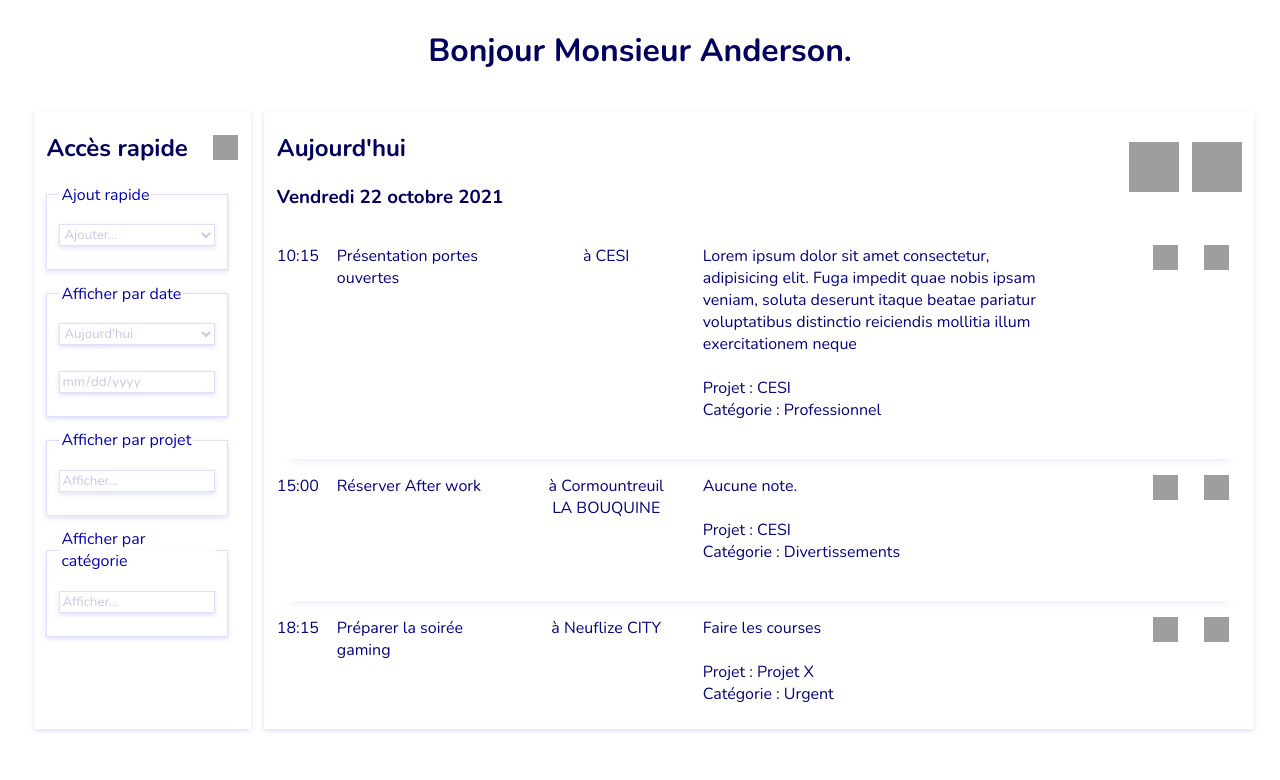
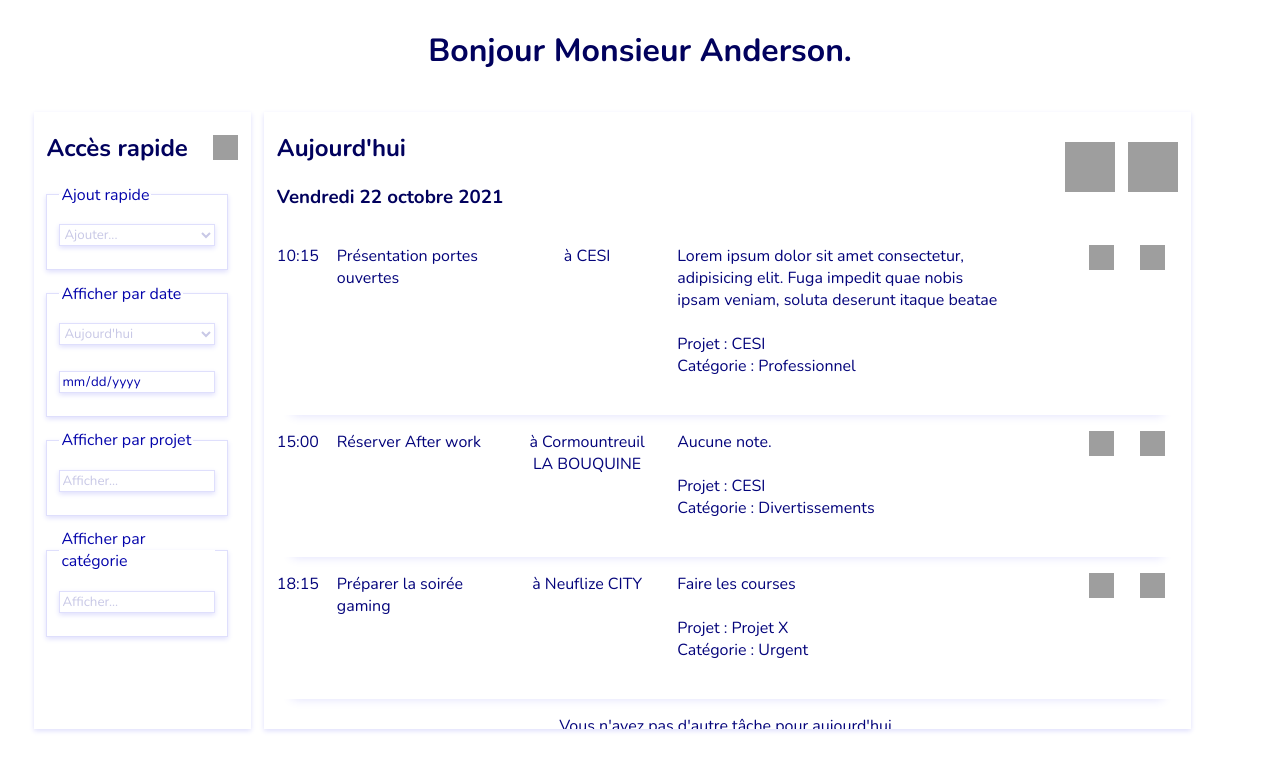
Before and after one commit to Nemamiah/todolist, a PHP site: page / in a window 1280 px wide. Shown: the part 71-851 px from the top of the page. Run offline with PHP 8.4, Linux system fonts and the light colour scheme; grey boxes are pictures that could not be loaded.

Commit message:
correctifErgoCouleurSuiteRetourTest

```diff
--- a/color.css
+++ b/color.css
@@ -18,7 +18,7 @@ select{
 }
 
 input {
-  color: rgb(200 200 230);
+  color: #0404ab;
 }
 
 .btnClassic {
@@ -29,10 +29,6 @@ input {
   border-radius: 2px;
   transition: 0.2s ease;
   cursor: pointer;
-}
-
-input:focus {
-  color: #0404ab;
 }
 
 .neoStyle {
--- a/index.html
+++ b/index.html
@@ -260,9 +260,6 @@
             <p class="grid gc2s">
               Lorem ipsum dolor sit amet consectetur, adipisicing elit. Fuga
               impedit quae nobis ipsam veniam, soluta deserunt itaque beatae
-              pariatur voluptatibus distinctio reiciendis mollitia illum
-              exercitationem neque
-
               <br /><br />
               Projet : CESI <br />
               Catégorie : Professionnel <br /><br />
@@ -313,7 +310,7 @@
               /></a>
               <a href="#"
                 ><img
-                  src="https://image.flaticon.com/icons/png/512/1250/1250578.png"
+                  src="https://image.flaticon.com/icons/png/512/1250/1250185.png"
                   class="wh25p mw75p mlr1"
                   alt="Tâche traitée"
                   title="Traité"
@@ -345,7 +342,7 @@
               /></a>
               <a href="#"
                 ><img
-                  src="https://image.flaticon.com/icons/png/512/1250/1250578.png"
+                  src="https://image.flaticon.com/icons/png/512/1250/1250185.png"
                   class="wh25p mw75p mlr1"
                   alt="Tâche traitée"
                   title="Traité"
```
Also changed, not shown: connect.js (+20 -11 lines), connect.php (+6 -6 lines).
